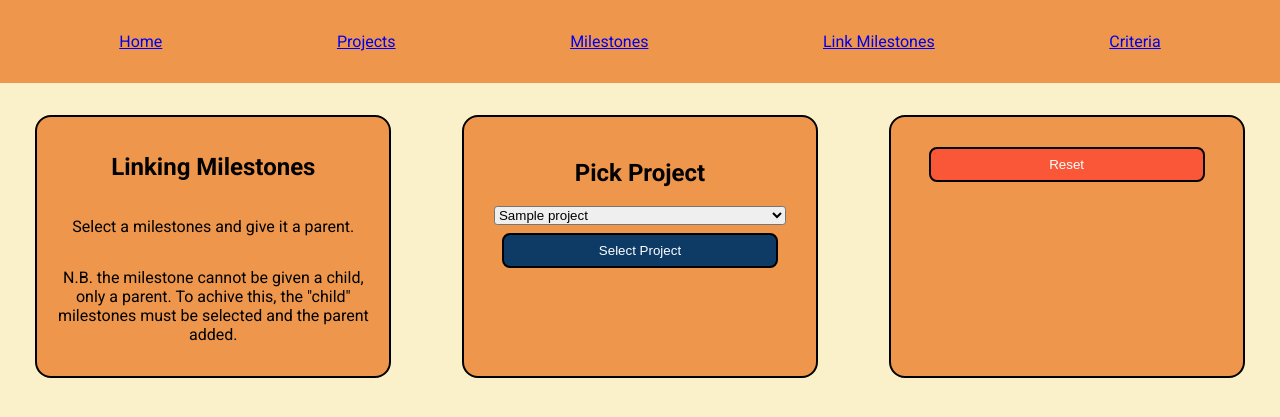
After one commit to walliscode/WayStone, a Flask app: page /project/link_milestones in a window 1280 px wide. The commit adds this page. Shown: the top 417 px of the page. Run offline with Flask 3, Linux system fonts and the light colour scheme; tables that the repository leaves empty hold one stand-in row (values such as "Sample post"); some libraries are stand-ins or nearby versions.

Commit message:
added ability to link milestones

```diff
--- a/waystone/diagrams/routes.py
+++ b/waystone/diagrams/routes.py
@@ -4,6 +4,7 @@ from waystone.models import Project
 
 from flask import render_template
 import graphviz
+
 
 @bp.route("/", methods=["GET"])
 def index():
@@ -14,6 +15,8 @@ def index():
     for project in projects:
         main_diagram.node(project)
 
-    main_diagram.render("waystone/static/diagrams/main_diagram", format="png", cleanup=True)
+    main_diagram.render(
+        "waystone/static/diagrams/main_diagram", format="png", cleanup=True
+    )
 
     return render_template("diagrams/index.html", projects=projects)
--- a/waystone/home/routes.py
+++ b/waystone/home/routes.py
@@ -1,5 +1,6 @@
 from . import bp
 from flask import render_template
+
 
 @bp.route("/")
 def home():
--- a/waystone/project/forms.py
+++ b/waystone/project/forms.py
@@ -89,3 +89,28 @@ class NewMilestoneCriteriaForm(FlaskForm):
     )
     value = DecimalField("Value")
     submit = SubmitField("Add Criteria to Milestone")
+
+
+class LinkMileStonesForm(FlaskForm):
+    project_choices = QuerySelectField(
+        "Select Project",
+        query_factory=lambda: db.session.scalars(db.select(Project)).all(),
+        allow_blank=False,
+        get_label=lambda project: "{}".format(project.name),
+    )
+    select_child_project = SubmitField("Select Project")
+    select_parent_project = SubmitField("Select Project")
+
+    milestone_choices = QuerySelectField(
+        "Select Milestone",
+        query_factory=lambda: db.session.scalars(db.select(Milestone)).all(),
+        allow_blank=False,
+        get_label=lambda milestone: "{}".format(milestone.name),
+    )
+
+    select_child_milestone = SubmitField("Select Milestone")
+    select_parent_milestone = SubmitField("Select Milestone")
+
+    link_milestones = SubmitField("Link Milestones")
+
+    reset = SubmitField("Reset")
--- a/waystone/project/routes.py
+++ b/waystone/project/routes.py
@@ -3,7 +3,13 @@ from flask import render_template, request, session
 
 from waystone.project import bp
 from waystone.extensions import db
-from waystone.models import Project, Criteria, Milestone, MilestoneCriteria
+from waystone.models import (
+    Project,
+    Criteria,
+    Milestone,
+    MilestoneCriteria,
+    MileStoneParentChild,
+)
 from .forms import (
     NewProjectForm,
     CurrentProjectsForm,
@@ -11,7 +17,8 @@ from .forms import (
     CurrentMilestonesForm,
     NewCriteriaForm,
     CurrentCriteriaForm,
-    NewMilestoneCriteriaForm
+    NewMilestoneCriteriaForm,
+    LinkMileStonesForm,
 )
 
 
@@ -49,13 +56,75 @@ def milestone():
     return render_template("project/milestone.html", form=form, form2=form2)
 
 
+@bp.route("/link_milestones", methods=["GET", "POST"])
+def link_milestones():
+    form = LinkMileStonesForm()
+
+    if request.method == "POST":
+        if form.select_child_project.data:
+            session["child_project"] = {}
+            session["child_project"]["id"] = form.project_choices.data.id
+            session["child_project"]["name"] = form.project_choices.data.name
+
+        if form.select_child_milestone.data:
+            session["child_milestone"] = {}
+            session["child_milestone"]["id"] = form.milestone_choices.data.id
+            session["child_milestone"]["name"] = form.milestone_choices.data.name
+
+        if form.select_parent_project.data:
+            session["parent_project"] = {}
+            session["parent_project"]["id"] = form.project_choices.data.id
+            session["parent_project"]["name"] = form.project_choices.data.name
+
+        if form.select_parent_milestone.data:
+            session["parent_milestone"] = {}
+            session["parent_milestone"]["id"] = form.milestone_choices.data.id
+            session["parent_milestone"]["name"] = form.milestone_choices.data.name
+
+        if form.link_milestones.data:
+            new_milestone_link = MileStoneParentChild(
+                parent_id=session["parent_milestone"]["id"],
+                child_id=session["child_milestone"]["id"],
+            )
+            db.session.add(new_milestone_link)
+            db.session.commit()
+        if form.reset.data:
+            session.clear()
+
+    if "child_project" in session:
+        # update the query factory for milestones by filtering by the child project
+        form.milestone_choices.query_factory = lambda: db.session.scalars(
+            db.select(Milestone).filter(
+                Milestone.project_id == session["child_project"]["id"]
+            )
+        ).all()
+
+        # update the query factory for projects by filtering out the child project so it can't link to istelf
+        form.project_choices.query_factory = lambda: db.session.scalars(
+            db.select(Project).filter(Project.id != session["child_project"]["id"])
+        ).all()
+
+        if "parent_project" in session:
+            form.milestone_choices.query_factory = lambda: db.session.scalars(
+                db.select(Milestone).filter(
+                    Milestone.project_id == session["parent_project"]["id"]
+                )
+            ).all()
+
+    return render_template("project/link_milestones.html", form=form)
+
+
 @bp.route("/milestone_criteria", methods=["GET", "POST"])
 def milestone_criteria():
     form = NewMilestoneCriteriaForm()
 
     if request.method == "POST":
         if form.select_project.data:
-            form.milestone_choices.query_factory = lambda: db.session.scalars(db.select(Milestone).filter(Milestone.project_id == form.project_choices.data.id)).all()
+            form.milestone_choices.query_factory = lambda: db.session.scalars(
+                db.select(Milestone).filter(
+                    Milestone.project_id == form.project_choices.data.id
+                )
+            ).all()
             session["project"] = {}
             session["project"]["id"] = form.project_choices.data.id
             session["project"]["name"] = form.project_choices.data.name
@@ -65,13 +134,12 @@ def milestone_criteria():
             new_milestone_criteria = MilestoneCriteria(
                 milestone_id=form.milestone_choices.data.id,
                 criteria_id=form.criteria_choices.data.id,
-                value = form.value.data
+                value=form.value.data,
             )
             db.session.add(new_milestone_criteria)
             db.session.commit()
 
             session.clear()
-
 
     return render_template("project/milestone_criteria.html", form=form)
 
--- a/waystone/static/style.css
+++ b/waystone/static/style.css
@@ -35,6 +35,8 @@ div {
 
 fieldset {
     border: none;
+    display: flex;
+    flex-direction: column;
 }
 
 .columns {
@@ -64,10 +66,16 @@ fieldset {
     color: white;
 }
 
+.btn-remove {
+    background: var(--color-remove);
+    color: white;
+}
+
 .dropdown select {
     max-width: 100%; /* Prevents the select box from exceeding the width of its container */
     width: 100%; /* Ensures the select box takes up the full width of its container */
     box-sizing: border-box; /* Includes padding and border in the element's total width and height */
+    border-radius: 0.2rem;
 }
 
 input {
--- a/waystone/templates/common/navbar.html
+++ b/waystone/templates/common/navbar.html
@@ -1,5 +1,8 @@
 <nav>
     <a href="{{url_for('home.home')}}">Home</a>
     <a href="{{url_for('project.index')}}">Projects</a>
+    <a href="{{url_for('project.milestone')}}">Milestones</a>
+    <a href="{{url_for('project.link_milestones')}}">Link Milestones</a>
+    <a href="{{url_for('project.criteria')}}">Criteria</a>
 
 </nav>
--- /dev/null
+++ b/waystone/templates/project/link_milestones.html
@@ -0,0 +1,90 @@
+{% extends "common/head.html" %}
+
+
+{% block column_1 %}
+<h2>Linking Milestones</h2>
+<p>
+    Select a milestones and give it a parent.
+
+</p>
+<p>
+    N.B. the milestone cannot be given a child, only a parent. To achive this, the "child" milestones must
+    be selected and the parent added.
+</p>
+{% endblock %}
+
+{% block column_2 %}
+<form method="post">
+    {% if "child_project" not in session %}
+    <fieldset>
+        <h2>Pick Project</h2>
+        <div class="dropdown">
+            {{ form.project_choices}}
+        </div>
+        {{form.select_child_project(class = "btn btn-add")}}
+    </fieldset>
+    {% endif %}
+    {% if ("child_project" in session) %}
+    <fieldset>
+        <h2>Project Selected</h2>
+        <p>{{session["child_project"]}}</p>
+    </fieldset>
+    {% if "child_milestone" not in session %}
+    <fieldset>
+        <h2>Pick Milestone</h2>
+        <div class="dropdown">
+            {{ form.milestone_choices}}
+        </div>
+        {{form.select_child_milestone(class = "btn btn-add")}}
+    </fieldset>
+    {% endif %}
+    {% if "child_milestone" in session %}
+    <fieldset>
+        <h2>Milestone Selected</h2>
+        <p>{{session["child_milestone"]}}</p>
+    </fieldset>
+    {% if "parent_project" not in session %}
+    <fieldset>
+        <h2>Pick Parent Project</h2>
+        <div class="dropdown">
+            {{ form.project_choices}}
+        </div>
+        {{form.select_parent_project(class = "btn btn-add")}}
+    </fieldset>
+    {% endif %}
+    {% if "parent_project" in session %}
+    <h2>Parent Project Selected</h2>
+    <p>{{session["parent_project"]}}</p>
+    {% if "parent_milestone" not in session %}
+    <fieldset>
+        <h2>Pick Parent Milestone</h2>
+        <div class="dropdown">
+            {{ form.milestone_choices}}
+        </div>
+        {{form.select_parent_milestone(class = "btn btn-add")}}
+    </fieldset>
+    {% endif %}
+    {% if "parent_milestone" in session %}
+    <h2>Parent Milestone Selected</h2>
+    <p>{{session["parent_milestone"]}}</p>
+    <fieldset>
+        {{form.link_milestones(class = "btn btn-add")}}
+    </fieldset>
+    {% endif %}
+
+    {% endif %}
+    {% endif %}
+    {% endif %}
+
+</form>
+
+{% endblock %}
+
+{% block column_3 %}
+<form method="post">
+
+    <fieldset>
+        {{form.reset(class = "btn btn-remove")}}
+    </fieldset>
+</form>
+{% endblock %}
```
Also changed, not shown: tests/test_link_milestones.py (added, +7 -0 lines), waystone/models/projects.py (+11 -0 lines), waystone/templates/project/milestone.html (+34 -8 lines), waystone/diagrams/__init__.py (line endings or trailing spaces), waystone/static/diagrams/main_diagram.png.
